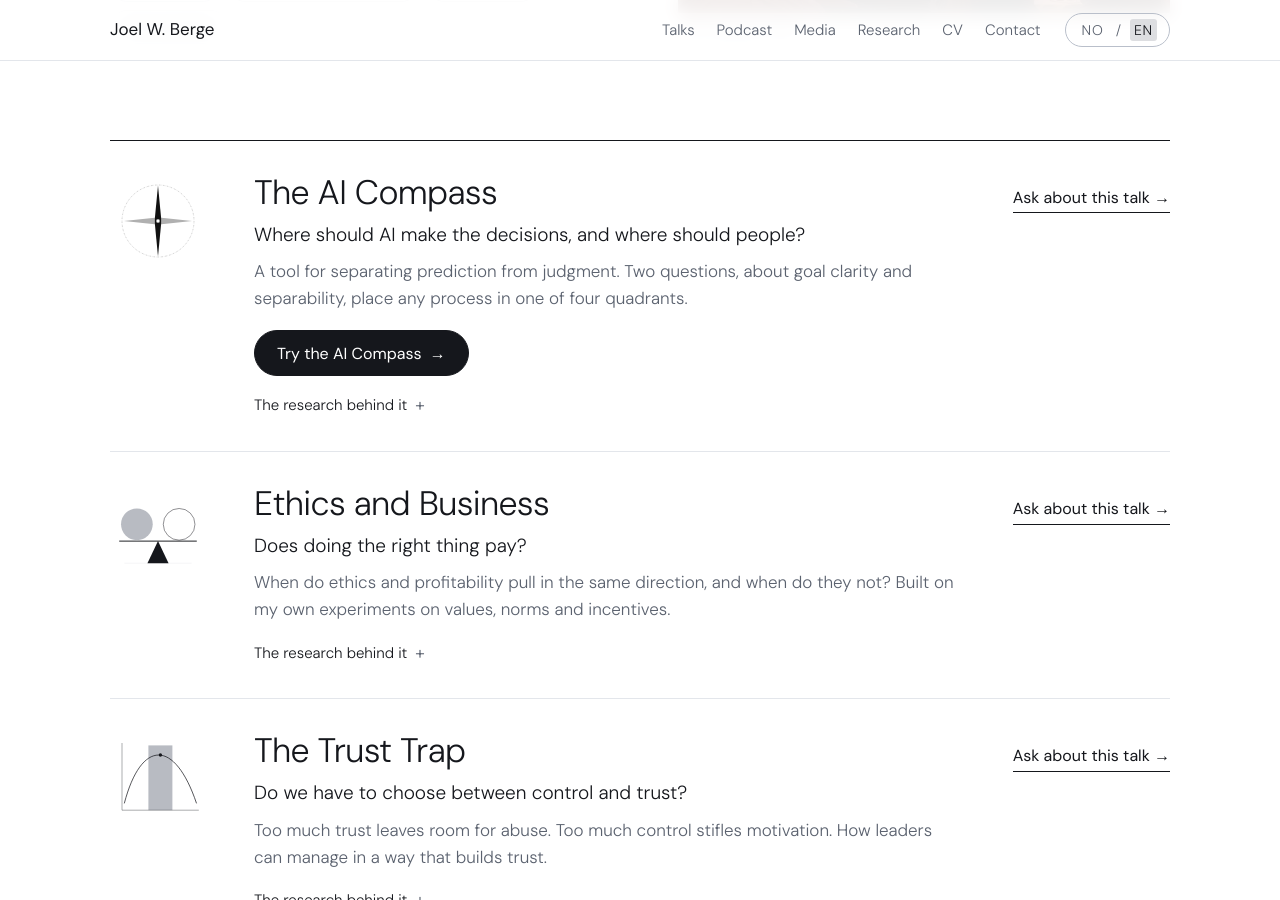
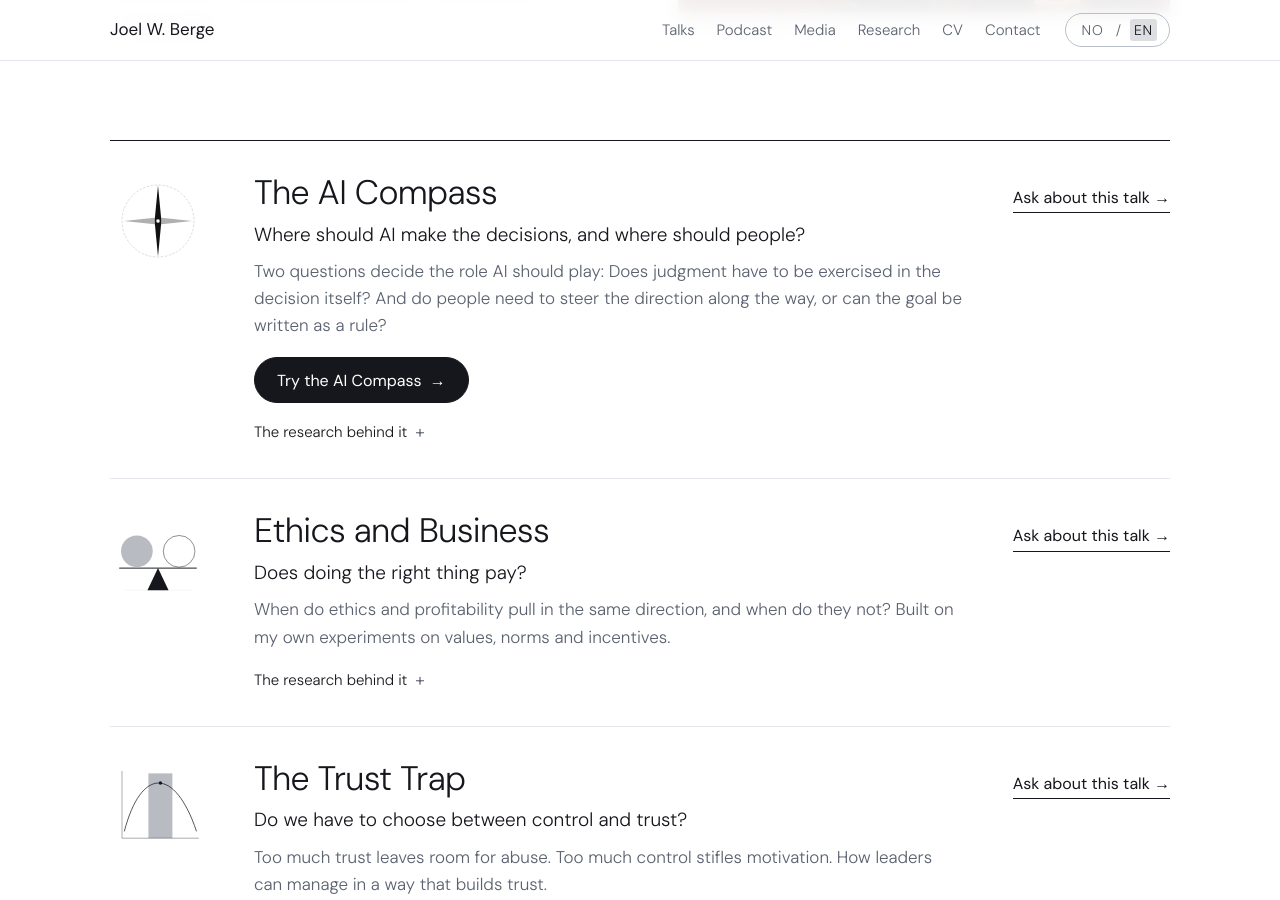
Before and after one commit to joelberge/joelberge.github.io, a Jekyll site: the page built from en/index.html, in a window 1280 px wide and 900 px high, scrolled down 1708 px. Built offline with Jekyll 4.4.1, drawn with Linux system fonts in a browser that asks for light colours.

Commit message:
AI Compass in two plain questions: talk summary, 'What is the AI Compass?' and the report's first line (#35)
Claude-Session: https://claude.ai/code/session_01QuEDscUrZkVPfLcMTuAdVm

Co-authored-by: Claude <noreply@anthropic.com>

```diff
--- a/_data/compass.yml
+++ b/_data/compass.yml
@@ -31,8 +31,9 @@ ui:
     continue_anyway: Fortsett likevel
     what_is: Hva er KI-kompasset?
     what_is_body: >-
-      To spørsmål avgjør hvilken rolle KI bør ha i en beslutning: Kan målet skrives som en regel?
-      Og kan prediksjonen skilles fra menneskelig skjønn?
+      To spørsmål avgjør hvilken rolle KI bør ha i en beslutning: Må dømmekraft utøves i selve beslutningen?
+      Og må mennesker styre retningen underveis, eller kan målet skrives som en regel? Begge handler om
+      dømmekraft: i den enkelte beslutningen, og i retningen KI optimerer mot.
     steps:
       decision: Beslutningen
       strategy: Strategien
@@ -83,8 +84,9 @@ ui:
     continue_anyway: Continue anyway
     what_is: What is the AI Compass?
     what_is_body: >-
-      Two questions decide the role AI should play in a decision: Can the goal be written as a rule?
-      And can the prediction be separated from human judgment?
+      Two questions decide the role AI should play in a decision: Does judgment have to be exercised in the
+      decision itself? And do people need to steer the direction along the way, or can the goal be written as
+      a rule? Both are about judgment: in the individual decision, and in the direction AI optimises towards.
     steps:
       decision: The decision
       strategy: The strategy
@@ -665,10 +667,18 @@ report:
     learn: { nb: hvordan nye lærer beslutningen, en: how new employees learn the decision }
 
   main:
+    # First line of the report: the two questions in plain language.
+    # {sep} + {because} + {conj} + {goal}, e.g. "Dømmekraft må utøves i selve beslutningen, fordi noen må stå ansvarlig, men målet kan skrives som en regel."
     line:
-      nb: Kvadrant {num}, {name}. Målklarheten er {g}, og separabiliteten er {s}{because}.
-      en: Quadrant {num}, {name}. Goal clarity is {g} and separability is {s}{because}.
-    because: { nb: " fordi {sources}", en: " because {sources}" }
+      nb: "Kvadrant {num}, {name}. {sep}{because}, {conj} {goal}."
+      en: "Quadrant {num}, {name}. {sep}{because}, {conj} {goal}."
+    sep_low: { nb: Dømmekraft må utøves i selve beslutningen, en: Judgment has to be exercised in the decision itself }
+    sep_high: { nb: Prediksjonen kan brukes direkte i beslutningen, en: The prediction can be used directly in the decision }
+    goal_high: { nb: målet kan skrives som en regel, en: the goal can be written as a rule }
+    goal_low: { nb: mennesker må styre retningen underveis, en: people need to steer the direction along the way }
+    conj_but: { nb: men, en: but }
+    conj_and: { nb: og, en: and }
+    because: { nb: ", fordi {sources}", en: ", because {sources}" }
     source_tech: { nb: KI ikke er god nok ennå, en: AI is not good enough yet }
     source_legit: { nb: noen må stå ansvarlig, en: someone has to be accountable }
     source_law: { nb: regelverket krever et menneske, en: the rules require a person }
--- a/_data/talks.yml
+++ b/_data/talks.yml
@@ -13,11 +13,11 @@
     en: Where should AI make the decisions, and where should people?
   summary:
     nb: >-
-      Et verktøy for å skille prediksjon fra skjønn. To spørsmål, om målklarhet og separabilitet,
-      plasserer enhver prosess i én av fire kvadranter.
+      To spørsmål avgjør hvilken rolle KI bør ha: Må dømmekraft utøves i selve beslutningen?
+      Og må mennesker styre retningen underveis, eller kan målet skrives som en regel?
     en: >-
-      A tool for separating prediction from judgment. Two questions, about goal clarity and separability,
-      place any process in one of four quadrants.
+      Two questions decide the role AI should play: Does judgment have to be exercised in the decision itself?
+      And do people need to steer the direction along the way, or can the goal be written as a rule?
   # Interactive tool, shown as a button under the talk.
   tool:
     label: { nb: Prøv KI-kompasset, en: Try the AI Compass }
```
Also changed, not shown: assets/js/compass.js (+5 -2 lines).
